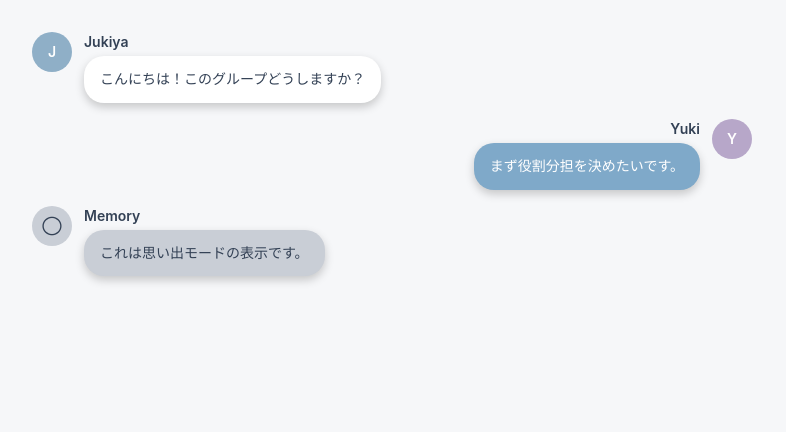
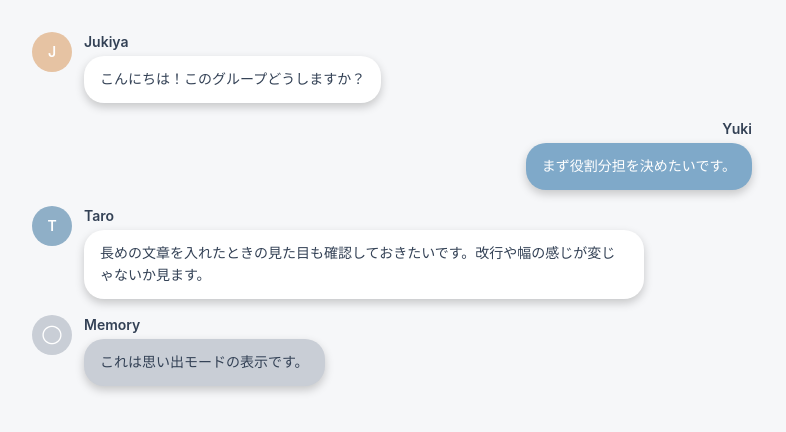
Before and after one commit to Kan-O435/three-universities-hackason-2026, a Next.js app in the folder client/: page /preview/chat in a window 1280 px wide. Shown: the top 432 px of the page, without its empty margins (248-1034 px from the left). Built offline with nearby package versions, Linux system fonts and the light colour scheme.

Commit message:
add avatar component and update chat message layout

```diff
--- a/client/app/preview/chat/page.tsx
+++ b/client/app/preview/chat/page.tsx
@@ -1,31 +1,37 @@
 import ChatMessage from "@/components/ChatMessage";
 
 export default function PreviewChatPage() {
+  const roomId = "room-a";
+
   return (
     <main className="min-h-screen bg-[var(--color-bg)] px-[var(--page-padding)] py-8">
       <div className="mx-auto flex max-w-[720px] flex-col gap-4">
         <ChatMessage
+          roomId={roomId}
           name="Jukiya"
           message="こんにちは！このグループどうしますか？"
           side="left"
-          avatarText="J"
-          avatarColor="var(--color-avatar-1)"
         />
 
         <ChatMessage
+          roomId={roomId}
           name="Yuki"
           message="まず役割分担を決めたいです。"
           side="right"
-          avatarText="Y"
-          avatarColor="var(--color-avatar-3)"
         />
 
         <ChatMessage
+          roomId={roomId}
+          name="Taro"
+          message="長めの文章を入れたときの見た目も確認しておきたいです。改行や幅の感じが変じゃないか見ます。"
+          side="left"
+        />
+
+        <ChatMessage
+          roomId={roomId}
           name="A"
           message="これは思い出モードの表示です。"
           side="left"
-          avatarText="A"
-          avatarColor="var(--color-avatar-2)"
           isMemoryMode
         />
       </div>
--- /dev/null
+++ b/client/components/Avatar.tsx
@@ -0,0 +1,34 @@
+type AvatarProps = {
+  name: string;
+  color: string;
+  isMemoryMode?: boolean;
+  size?: "sm" | "md" | "lg";
+};
+
+export default function Avatar({
+  name,
+  color,
+  isMemoryMode = false,
+  size = "md",
+}: AvatarProps) {
+  const initial = name.trim().charAt(0).toUpperCase();
+
+  const sizeClass =
+    size === "sm"
+      ? "h-8 w-8 text-xs"
+      : size === "lg"
+      ? "h-12 w-12 text-base"
+      : "h-10 w-10 text-sm";
+
+  return (
+    <div
+      className={`flex shrink-0 items-center justify-center rounded-full font-semibold ${sizeClass}`}
+      style={{
+        backgroundColor: isMemoryMode ? "var(--color-memory)" : color,
+        color: "var(--color-surface)",
+      }}
+    >
+      {isMemoryMode ? "◯" : initial}
+    </div>
+  );
+}
--- a/client/components/ChatMessage.tsx
+++ b/client/components/ChatMessage.tsx
@@ -1,21 +1,23 @@
+import Avatar from "./Avatar";
+import { getAvatarColor } from "../lib/getAvatarColor";
+
 type ChatMessageProps = {
+  roomId: string;
   name: string;
   message: string;
   side?: "left" | "right";
-  avatarText?: string;
-  avatarColor?: string;
   isMemoryMode?: boolean;
 };
 
 export default function ChatMessage({
+  roomId,
   name,
   message,
   side = "left",
-  avatarText = "A",
-  avatarColor = "var(--color-avatar-1)",
   isMemoryMode = false,
 }: ChatMessageProps) {
   const isRight = side === "right";
+  const avatarColor = getAvatarColor(roomId, name);
 
   return (
     <div className={`flex w-full ${isRight ? "justify-end" : "justify-start"}`}>
@@ -25,17 +27,15 @@ export default function ChatMessage({
         }`}
       >
         {/* Avatar */}
-        <div
-          className="flex h-10 w-10 shrink-0 items-center justify-center rounded-full text-sm font-semibold text-[var(--color-surface)]"
-          style={{
-            backgroundColor: isMemoryMode ? "var(--color-memory)" : avatarColor,
-            color: isMemoryMode
-              ? "var(--color-text)"
-              : "var(--color-surface)",
-          }}
-        >
-          {isMemoryMode ? "◯" : avatarText}
-        </div>
+        {!isRight && (
+          <Avatar
+            name={name}
+            color={avatarColor}
+            isMemoryMode={isMemoryMode}
+            size="md"
+          />
+        )}
+
 
         {/* Message area */}
         <div
--- /dev/null
+++ b/client/lib/getAvatarColor.ts
@@ -0,0 +1,21 @@
+const avatarColors = [
+  "var(--color-avatar-1)",
+  "var(--color-avatar-2)",
+  "var(--color-avatar-3)",
+  "var(--color-avatar-4)",
+  "var(--color-avatar-5)",
+  "var(--color-avatar-6)",
+  "var(--color-avatar-7)",
+  "var(--color-avatar-8)",
+];
+
+export function getAvatarColor(roomId: string, name: string): string {
+  const key = `${roomId}-${name}`;
+  let hash = 0;
+
+  for (let i = 0; i < key.length; i++) {
+    hash = (hash * 31 + key.charCodeAt(i)) % avatarColors.length;
+  }
+
+  return avatarColors[Math.abs(hash) % avatarColors.length];
+}
```
